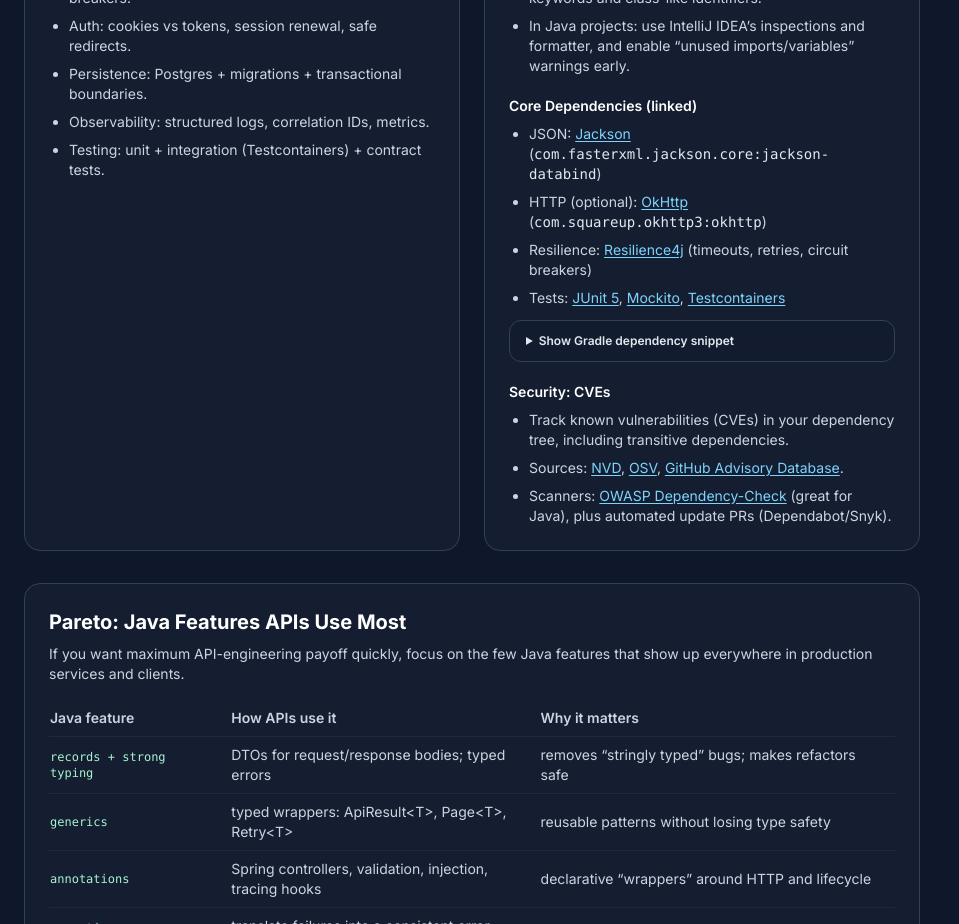
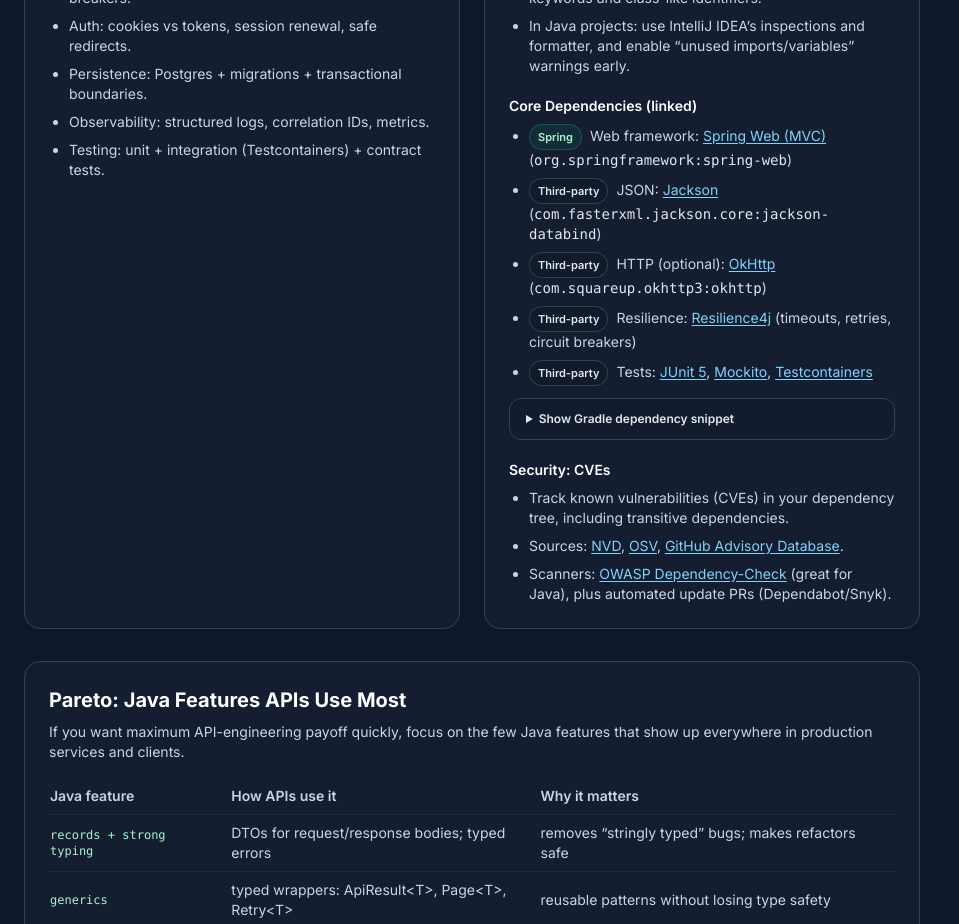
Before and after one commit to devcamos/apisandbox, a Next.js app: page /docs/java in a window 1280 px wide. Shown: the part 2780-3704 px from the top of the page, without its empty margins (0-959 px from the left). Built offline with nearby package versions, Linux system fonts and the light colour scheme.

Commit message:
docs(java): label dependencies as spring vs third-party

```diff
--- a/app/docs/java/page.tsx
+++ b/app/docs/java/page.tsx
@@ -520,6 +520,24 @@
                   <div className="text-sm font-semibold text-white">Core Dependencies (linked)</div>
                   <ul className="mt-2 space-y-2 list-disc pl-5">
                     <li>
+                      <span className="mr-2 inline-flex items-center rounded-full border border-emerald-500/30 bg-emerald-500/10 px-2 py-0.5 text-[11px] font-semibold text-emerald-200">
+                        Spring
+                      </span>
+                      Web framework:{" "}
+                      <a
+                        className="text-sky-300 hover:text-sky-200 underline underline-offset-2"
+                        href="https://docs.spring.io/spring-framework/reference/web/webmvc.html"
+                        target="_blank"
+                        rel="noreferrer"
+                      >
+                        Spring Web (MVC)
+                      </a>{" "}
+                      (<span className="font-mono text-slate-200">org.springframework:spring-web</span>)
+                    </li>
+                    <li>
+                      <span className="mr-2 inline-flex items-center rounded-full border border-slate-600/60 bg-slate-900/40 px-2 py-0.5 text-[11px] font-semibold text-slate-200">
+                        Third-party
+                      </span>
                       JSON:{" "}
                       <a
                         className="text-sky-300 hover:text-sky-200 underline underline-offset-2"
@@ -532,6 +550,9 @@
                       (<span className="font-mono text-slate-200">com.fasterxml.jackson.core:jackson-databind</span>)
                     </li>
                     <li>
+                      <span className="mr-2 inline-flex items-center rounded-full border border-slate-600/60 bg-slate-900/40 px-2 py-0.5 text-[11px] font-semibold text-slate-200">
+                        Third-party
+                      </span>
                       HTTP (optional):{" "}
                       <a
                         className="text-sky-300 hover:text-sky-200 underline underline-offset-2"
@@ -544,6 +565,9 @@
                       (<span className="font-mono text-slate-200">com.squareup.okhttp3:okhttp</span>)
                     </li>
                     <li>
+                      <span className="mr-2 inline-flex items-center rounded-full border border-slate-600/60 bg-slate-900/40 px-2 py-0.5 text-[11px] font-semibold text-slate-200">
+                        Third-party
+                      </span>
                       Resilience:{" "}
                       <a
                         className="text-sky-300 hover:text-sky-200 underline underline-offset-2"
@@ -556,6 +580,9 @@
                       (timeouts, retries, circuit breakers)
                     </li>
                     <li>
+                      <span className="mr-2 inline-flex items-center rounded-full border border-slate-600/60 bg-slate-900/40 px-2 py-0.5 text-[11px] font-semibold text-slate-200">
+                        Third-party
+                      </span>
                       Tests:{" "}
                       <a
                         className="text-sky-300 hover:text-sky-200 underline underline-offset-2"
```
